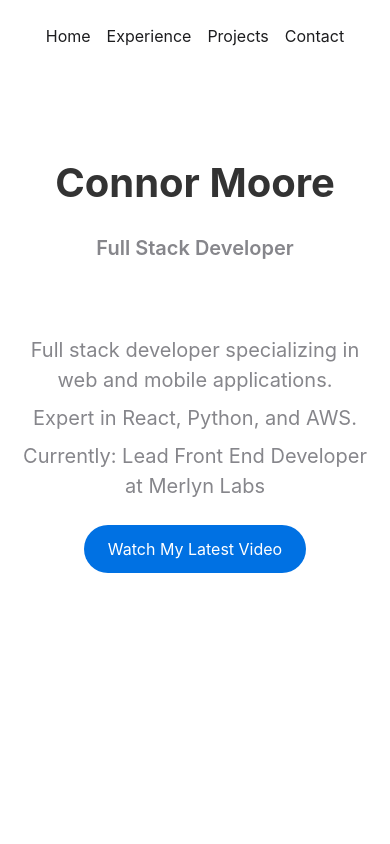
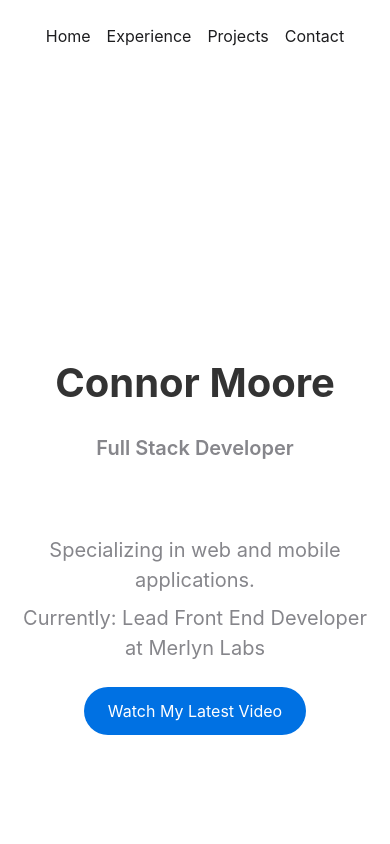
Before and after one commit to cmooredev/cmoorelabs-website, a Svelte app in the folder frontend/: page / in a window 390 px wide. Shown: the top 844 px of the page. Built offline with nearby package versions, Linux system fonts and the light colour scheme.

Commit message:
update mobile styling

```diff
--- a/frontend/src/App.svelte
+++ b/frontend/src/App.svelte
@@ -69,8 +69,7 @@
       <p class="role">Full Stack Developer</p>
     </div>
     <div class="intro">
-      <p>Full stack developer specializing in web and mobile applications.</p>
-      <p>Expert in React, Python, and AWS.</p>
+      <p>Specializing in web and mobile applications.</p>
       <p>Currently: Lead Front End Developer at Merlyn Labs</p>
       <a href="#youtube" class="cta-button" on:click={scrollToSection}
         >Watch My Latest Video</a
@@ -403,7 +402,8 @@
     }
 
     #home {
-      padding: 2rem 0;
+      height: 75vh;
+      margin-top: 200px;
       justify-content: flex-start;
     }
     .hero-content {
```
